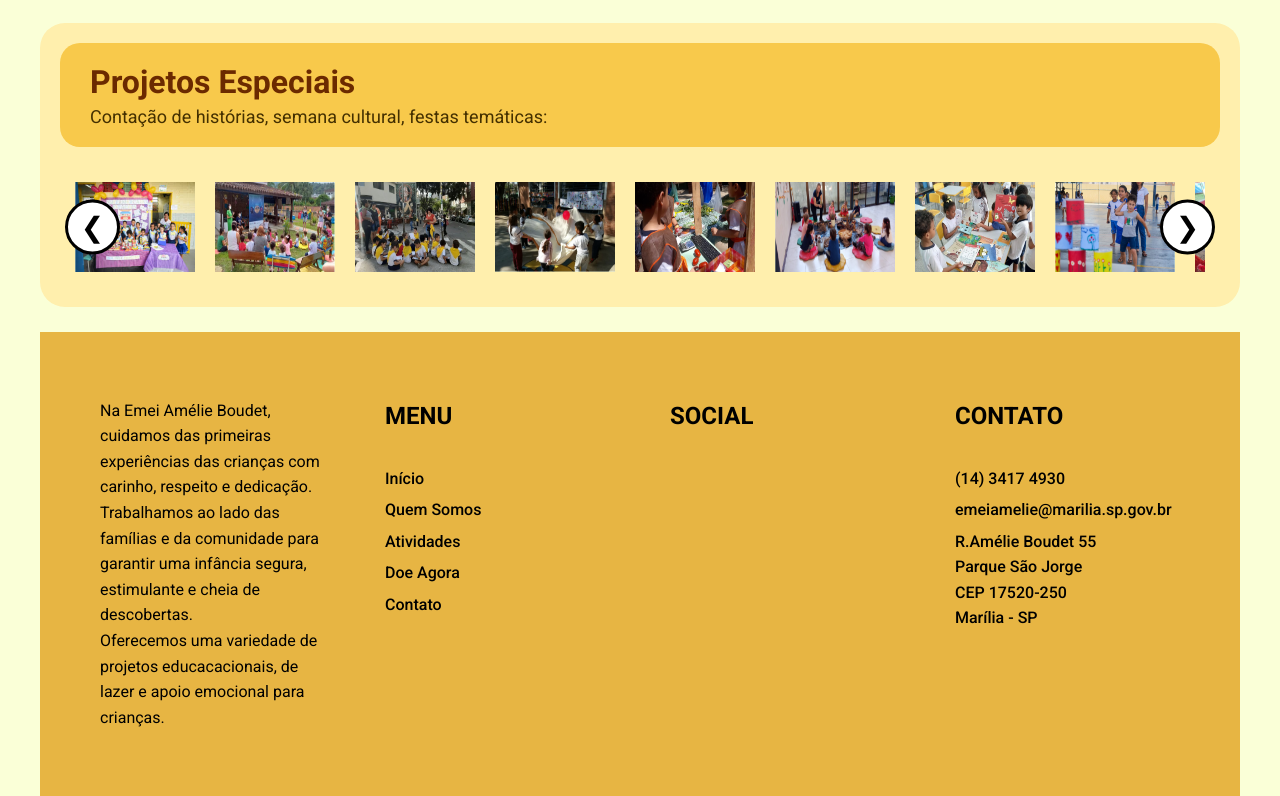
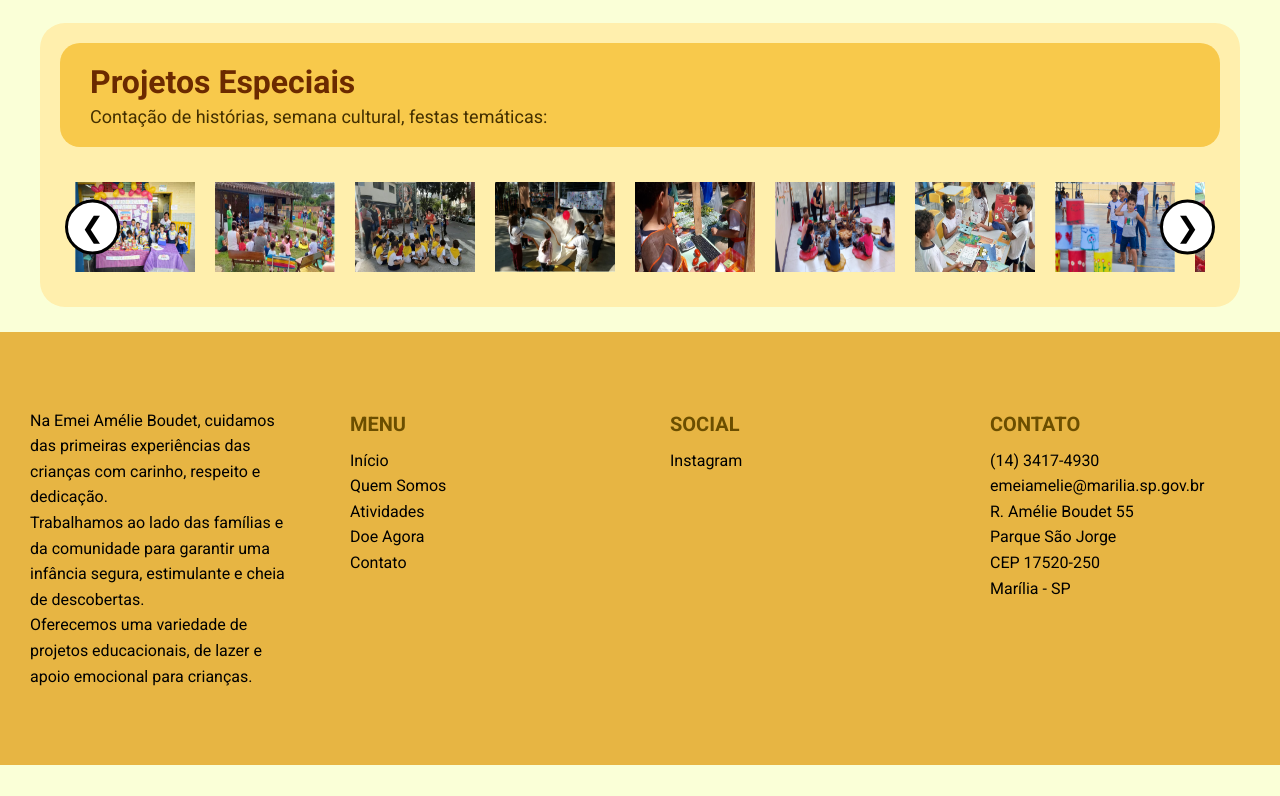
Before and after one commit to Tay-py/Projeto-Amelie-Boudet, a plain HTML site: page atividades.html in a window 1280 px wide. Shown: the part 1234-2030 px from the top of the page. After the commit the page ends 1999 px from the top, so only its background shows below. Drawn offline with Linux system fonts and the light colour scheme.

Commit message:
footer e javascript dos carrossel (04/12/2025)

```diff
--- a/CSS/atividade.css
+++ b/CSS/atividade.css
@@ -139,49 +139,81 @@ nav a:hover {
 
 .carrossel-btn.next {
   right: 5px;
-}footer.footer {
+}
+/* FOOTER COMPLETO E 100% WIDTH */
+
+footer.footer {
+  width: 100vw;            /* garante largura total da tela */
+  background: #e7b543;
+  margin: 0;
+  padding: 0;
+  position: relative;
+  left: 50%;
+  right: 50%;
+  margin-left: -50vw;
+  margin-right: -50vw;     /* isso força o footer a quebrar a limitação do container */
+}
+
+.footer-container {
   width: 100%;
-    background: #e7b543; /* amarelo igual da imagem */
-    padding: 50px 60px;
+  max-width: 1350px;       /* largura do conteúdo central */
+  margin: 0 auto;
+  padding: 60px 30px;
   display: flex;
   justify-content: space-between;
   align-items: flex-start;
   gap: 60px;
+  flex-wrap: wrap;
   box-sizing: border-box;
 }
 
 .footer-col {
   flex: 1;
-    min-width: 200px;
+  min-width: 220px;
 }
 
 .footer-col h3 {
-    font-size: 18px;
+  font-size: 20px;
   font-weight: 700;
-    margin-bottom: 15px;
-    color: #6b4e00; /* marrom do título */
-}
-
-.footer-col p,
-.footer-col ul li,
-.footer-col a {
-    font-size: 16px;
-    color: #000;
-    line-height: 1.6;
-    text-decoration: none;
+  color: #6b4e00;
+  margin-bottom: 12px;
 }
 
 .footer-col ul {
   list-style: none;
   padding: 0;
+  margin: 0;
 }
 
-.footer-col ul li {
-    margin-bottom: 6px;
+.footer-col ul li,
+.footer-col a,
+.footer-col p {
+  color: #000;
+  font-size: 16px;
+  line-height: 1.6;
+  text-decoration: none;
 }
 
-.footer a:hover {
+.footer-col a:hover {
   text-decoration: underline;
+}
+
+/* RESPONSIVIDADE */
+@media (max-width: 900px) {
+  .footer-container {
+    flex-direction: column;
+    gap: 30px;
+  }
+
+  .footer-col {
+    min-width: 100%;
+  }
+}
+
+@media (max-width: 500px) {
+  .footer-container {
+    padding: 40px 20px;
+  }
 }
 
 .descricao {
--- a/atividades.html
+++ b/atividades.html
@@ -198,20 +198,21 @@
       </section>
 
     <footer class="footer">
-        <div class="footer-col">
+  <div class="footer-container">
+
+    <div class="footer-col descricao">
       <p>
-            Na Emei Amélie Boudet, cuidamos das primeiras experiências das
-            crianças com carinho, respeito e dedicação.<br />
+        Na Emei Amélie Boudet, cuidamos das primeiras experiências das crianças
+        com carinho, respeito e dedicação.<br />
         Trabalhamos ao lado das famílias e da comunidade para garantir uma
         infância segura, estimulante e cheia de descobertas.<br />
-            Oferecemos uma variedade de projetos educacacionais, de lazer e
-            apoio emocional para crianças.
+        Oferecemos uma variedade de projetos educacionais, de lazer e apoio
+        emocional para crianças.
       </p>
     </div>
 
     <div class="footer-col">
-          <h2>MENU</h2>
-          <nav>
+      <h3>MENU</h3>
       <ul>
         <li><a href="index.html">Início</a></li>
         <li><a href="quem-somos.html">Quem Somos</a></li>
@@ -219,35 +220,31 @@
         <li><a href="doe-agora.html">Doe Agora</a></li>
         <li><a href="contato.html">Contato</a></li>
       </ul>
-          </nav>
     </div>
 
     <div class="footer-col">
-          <h2>SOCIAL</h2>
-          <nav>
+      <h3>SOCIAL</h3>
       <ul>
-              <li></li>
+        <li><a href="#">Instagram</a></li>
       </ul>
-          </nav>
     </div>
 
     <div class="footer-col">
-          <h2>CONTATO</h2>
-          <nav>
+      <h3>CONTATO</h3>
       <ul>
-              <li><a href="">(14) 3417 4930</a></li>
-              <li><a href="">emeiamelie@marilia.sp.gov.br</a></li>
+        <li>(14) 3417-4930</li>
+        <li>emeiamelie@marilia.sp.gov.br</li>
         <li>
-                <a href="">
-                  R.Amélie Boudet 55<br />
+          R. Amélie Boudet 55<br />
           Parque São Jorge<br />
           CEP 17520-250<br />
           Marília - SP
-                </a>
         </li>
       </ul>
-          </nav>
+    </div>
+
   </div>
 </footer>
+
   </body>
 </html>
```
Also changed, not shown: contato.html (+11 -17 lines), doe-agora.html (+11 -17 lines). Lines whose indentation alone changed are shown as unchanged.
